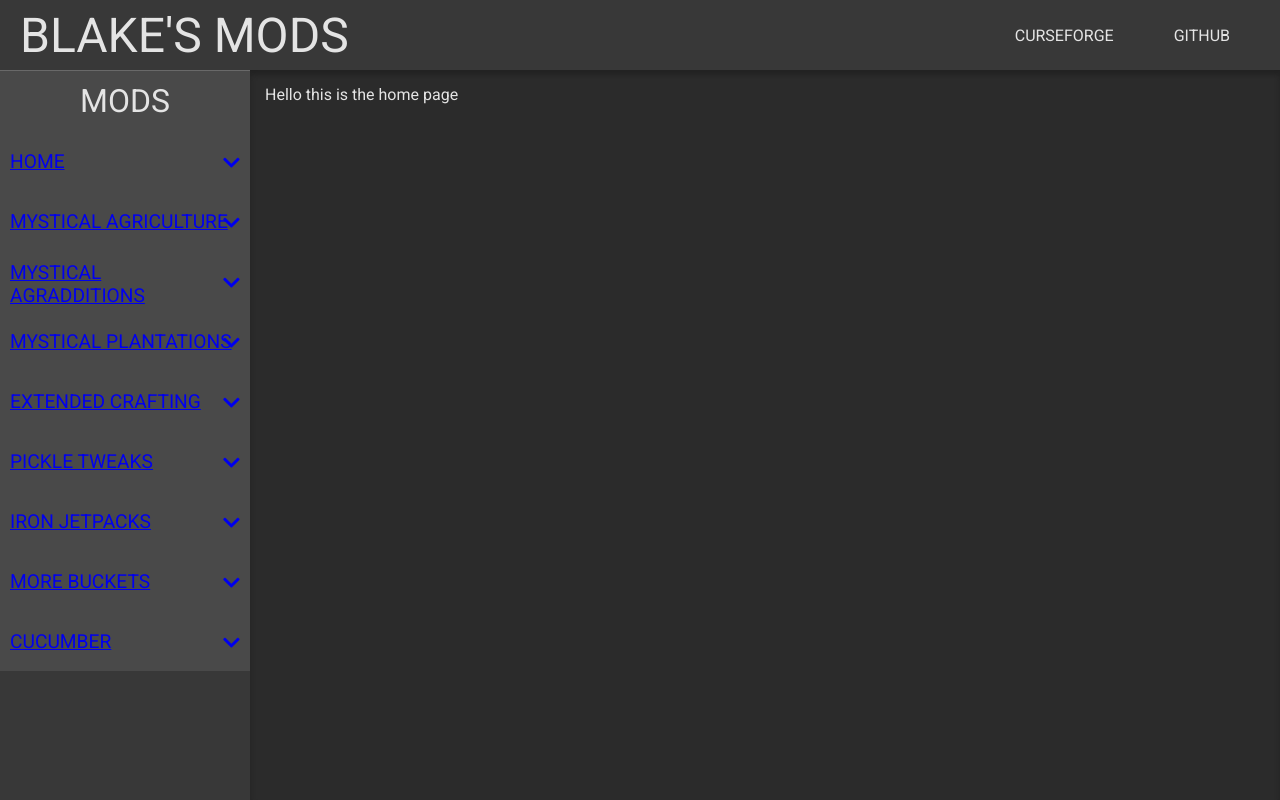
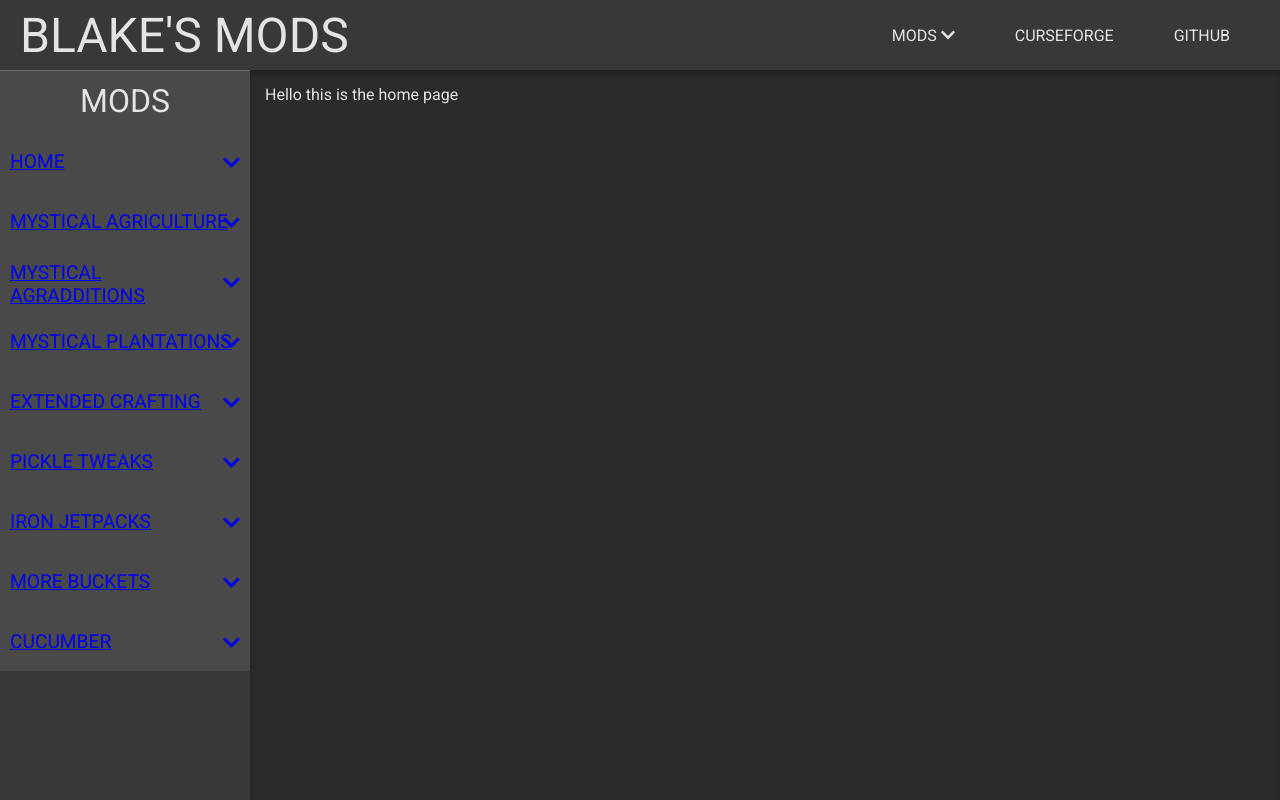
Before and after one commit to laceflowermc/mods, a React (Create React App) app: page /#/ in a window 1280 px wide. Built offline with nearby package versions, Linux system fonts and the light colour scheme.

Commit message:
Convert components to class syntax

```diff
--- a/src/App.js
+++ b/src/App.js
@@ -5,11 +5,12 @@
 import { routes } from './routes'
 import './App.css'
 
-function App() {
+class App extends React.Component {
+  render() {
     return (
       <HashRouter basename="/">
         <div className="App">
-        <Header />
+          <Header routes={routes} />
           <Sidebar routes={routes} />
           <div className="Content">
             <Switch>
@@ -27,5 +28,6 @@
       </HashRouter>
     )
   }
+}
 
 export default App
--- a/src/component/Header.js
+++ b/src/component/Header.js
@@ -1,13 +1,19 @@
 import React from 'react'
+import { FontAwesomeIcon } from '@fortawesome/react-fontawesome'
+import { faChevronDown } from '@fortawesome/free-solid-svg-icons'
 import './Header.css'
 
-function Header(props) {
+class Header extends React.Component {
+	render() {
 		return (
 			<div className="Header">
 				<div className="Header-title">
 					<div>Blake's Mods</div>
 				</div>
 				<div className="Header-nav">
+					<div className="Header-nav-item">
+						<a>Mods <FontAwesomeIcon icon={faChevronDown} /></a>
+					</div>
 					<div className="Header-nav-item">
 						<a href="https://www.curseforge.com/members/blakebr0/projects" target="_blank" rel="noopener noreferrer">CurseForge</a>
 					</div>
@@ -18,5 +24,6 @@
 			</div>
 		)
 	}
+}
 
 export default Header
--- a/src/component/Sidebar.js
+++ b/src/component/Sidebar.js
@@ -4,13 +4,14 @@
 import { faChevronDown } from '@fortawesome/free-solid-svg-icons'
 import './Sidebar.css'
 
-function Sidebar(props) {
+class Sidebar extends React.Component {
+	render() {
 		return (
 			<div className="Sidebar">
 				<div className="Sidebar-header">
 					<div>Mods</div>
 				</div>
-			{props.routes.map(route => (
+				{this.props.routes.map(route => (
 					<Link to={route.path} className="Sidebar-route-wrapper">
 						<div className="Sidebar-route">
 							<div>{route.name}</div>
@@ -21,5 +22,6 @@
 			</div>
 		)
 	}
+}
 
 export default Sidebar
--- a/src/page/Cucumber.js
+++ b/src/page/Cucumber.js
@@ -1,12 +1,14 @@
 import React from 'react'
 import './Cucumber.css'
 
-function Cucumber(props) {
-	return (
-		<div className="Cucumber">
-      The most popular mod no one chose to use
-		</div>
-	)
+class Cucumber extends React.Component {
+	render() {
+		return (
+			<div className="Cucumber">
+				The most popular mod no one chose to use
+			</div>
+		)
+	}
 }
 
 export default Cucumber
--- a/src/page/ExtendedCrafting.js
+++ b/src/page/ExtendedCrafting.js
@@ -1,12 +1,14 @@
 import React from 'react'
 import './ExtendedCrafting.css'
 
-function ExtendedCrafting(props) {
-	return (
-		<div className="ExtendedCrafting">
-      Yoinking other peoples mechanics since a few years ago
-		</div>
-	)
+class ExtendedCrafting extends React.Component {
+	render() {
+		return (
+			<div className="ExtendedCrafting">
+				Yoinking other peoples mechanics since a few years ago
+			</div>
+		)
+	}
 }
 
 export default ExtendedCrafting
--- a/src/page/Home.js
+++ b/src/page/Home.js
@@ -1,12 +1,14 @@
 import React from 'react'
 import './Home.css'
 
-function Home(props) {
-	return (
-		<div className="Home">
-      Hello this is the home page
-		</div>
-	)
+class Home extends React.Component {
+  render() {
+    return (
+      <div className="Home">
+        Hello this is the home page
+      </div>
+    )
+  }
 }
 
 export default Home
--- a/src/page/IronJetpacks.js
+++ b/src/page/IronJetpacks.js
@@ -1,12 +1,14 @@
 import React from 'react'
 import './IronJetpacks.css'
 
-function IronJetpacks(props) {
-	return (
-		<div className="IronJetpacks">
-      Simplest Jetpacks
-		</div>
-	)
+class IronJetpacks extends React.Component {
+	render() {
+		return (
+			<div className="IronJetpacks">
+				Simplest Jetpacks
+			</div>
+		)
+	}
 }
 
 export default IronJetpacks
--- a/src/page/MoreBuckets.js
+++ b/src/page/MoreBuckets.js
@@ -1,12 +1,14 @@
 import React from 'react'
 import './MoreBuckets.css'
 
-function MoreBuckets(props) {
-	return (
-		<div className="MoreBuckets">
-      It's been one week since you looked at me
-		</div>
-	)
+class MoreBuckets extends React.Component {
+	render() {
+		return (
+			<div className="MoreBuckets">
+				It's been one week since you looked at me
+			</div>
+		)
+	}
 }
 
 export default MoreBuckets
--- a/src/page/MysticalAgradditions.js
+++ b/src/page/MysticalAgradditions.js
@@ -1,12 +1,14 @@
 import React from 'react'
 import './MysticalAgradditions.css'
 
-function MysticalAgradditions(props) {
-	return (
-		<div className="MysticalPlantations">
-      Adds things to that mod with only 20 million downloads
-		</div>
-	)
+class MysticalAgradditions extends React.Component {
+	render() {
+		return (
+			<div className="MysticalPlantations">
+				Adds things to that mod with only 20 million downloads
+			</div>
+		)
+	}
 }
 
 export default MysticalAgradditions
--- a/src/page/MysticalAgriculture.js
+++ b/src/page/MysticalAgriculture.js
@@ -1,12 +1,14 @@
 import React from 'react'
 import './MysticalAgriculture.css'
 
-function MysticalAgriculture(props) {
-	return (
-		<div className="MysticalAgriculture">
-      Mystical Agriculture is the peak of enjoyable gameplay
-		</div>
-	)
+class MysticalAgriculture extends React.Component {
+	render() {
+		return (
+			<div className="MysticalAgriculture">
+				Mystical Agriculture is the peak of enjoyable gameplay
+			</div>
+		)
+	}
 }
 
 export default MysticalAgriculture
--- a/src/page/MysticalPlantations.js
+++ b/src/page/MysticalPlantations.js
@@ -1,12 +1,14 @@
 import React from 'react'
 import './MysticalPlantations.css'
 
-function MysticalPlantations(props) {
-	return (
-		<div className="MysticalPlantations">
-      A fun and interactive concept
-		</div>
-	)
+class MysticalPlantations extends React.Component {
+	render() {
+		return (
+			<div className="MysticalPlantations">
+				A fun and interactive concept
+			</div>
+		)
+	}
 }
 
 export default MysticalPlantations
--- a/src/page/PickleTweaks.js
+++ b/src/page/PickleTweaks.js
@@ -1,12 +1,14 @@
 import React from 'react'
 import './PickleTweaks.css'
 
-function PickleTweaks(props) {
-	return (
-		<div className="PickleTweaks">
-      That one mod that only has downloads because of skyfactory 4 and sevtech
-		</div>
-	)
+class PickleTweaks extends React.Component {
+	render() {
+		return (
+			<div className="PickleTweaks">
+				That one mod that only has downloads because of skyfactory 4 and sevtech
+			</div>
+		)
+	}
 }
 
 export default PickleTweaks
```
Lines whose indentation alone changed are shown as unchanged.
